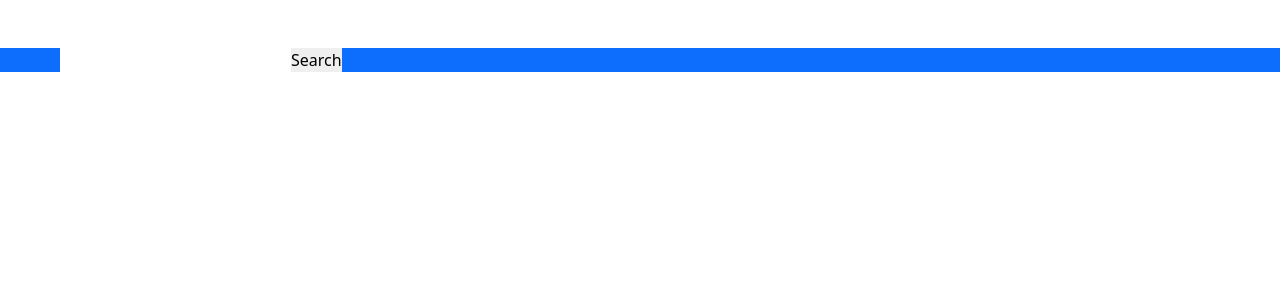
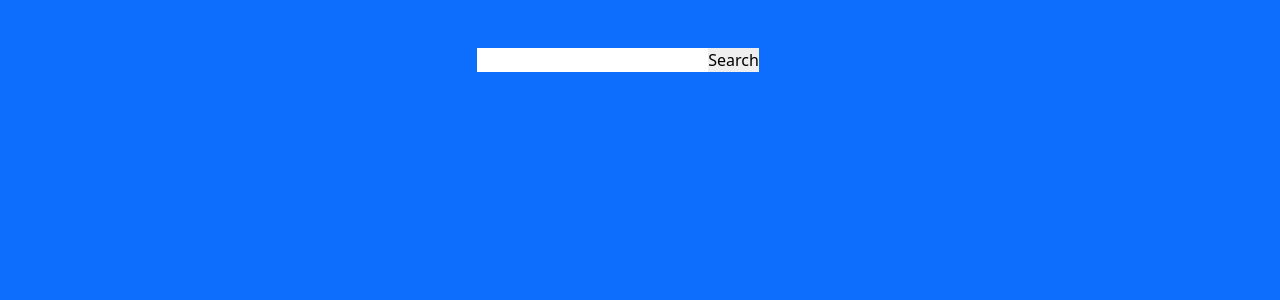
Before and after one commit to gluke0/vite-boolflix, a Vue app: page / in a window 1280 px wide. Shown: the top 300 px of the page. Built offline with nearby package versions, Linux system fonts and the light colour scheme.

Commit message:
fixes + list founds

```diff
--- a/src/App.vue
+++ b/src/App.vue
@@ -29,15 +29,15 @@ export default{
 
 <template>
 
-    <div class="bg-primary">
-        <div class="container m-5">
+    <div id="vp" class="bg-primary overflow-auto">
+        <div class="container m-5 d-flex justify-content-center">
             <form @submit.prevent="search">
                 <input v-model="store.query" type="search" name="search-movie" id="search-movie">
                 <button> Search </button>
             </form>
         </div>
 
-        <div class="container m-5">
+        <div class="container m-5 d-flex justify-content-center flex-wrap">
             <ul v-for="found in store.searched">
                 <li><strong>titolo:</strong> {{ found.title }}</li>
                 <li><strong>titolo originale:</strong> {{ found.original_title }}</li>
@@ -54,8 +54,17 @@ export default{
 
 @use './style/main.scss';
 
-.small{
-    width: 12px
+#vp{
+    height: 100vh;
+    width: 100%;
+
+    ul{
+        width: calc(100% / 2);
+    }
+
+    .small{
+        width: 12px
+    }
 }
 
 </style>
```
